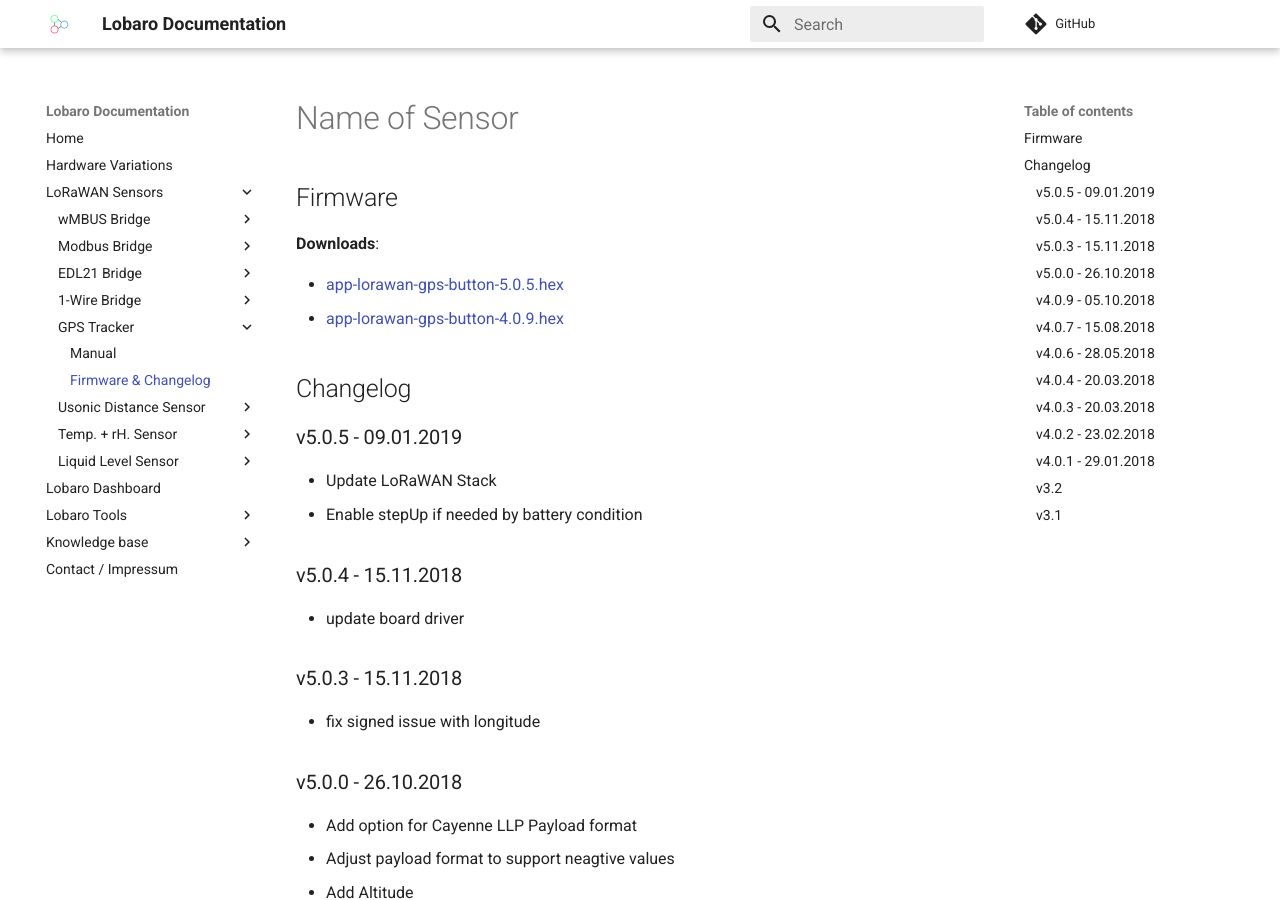
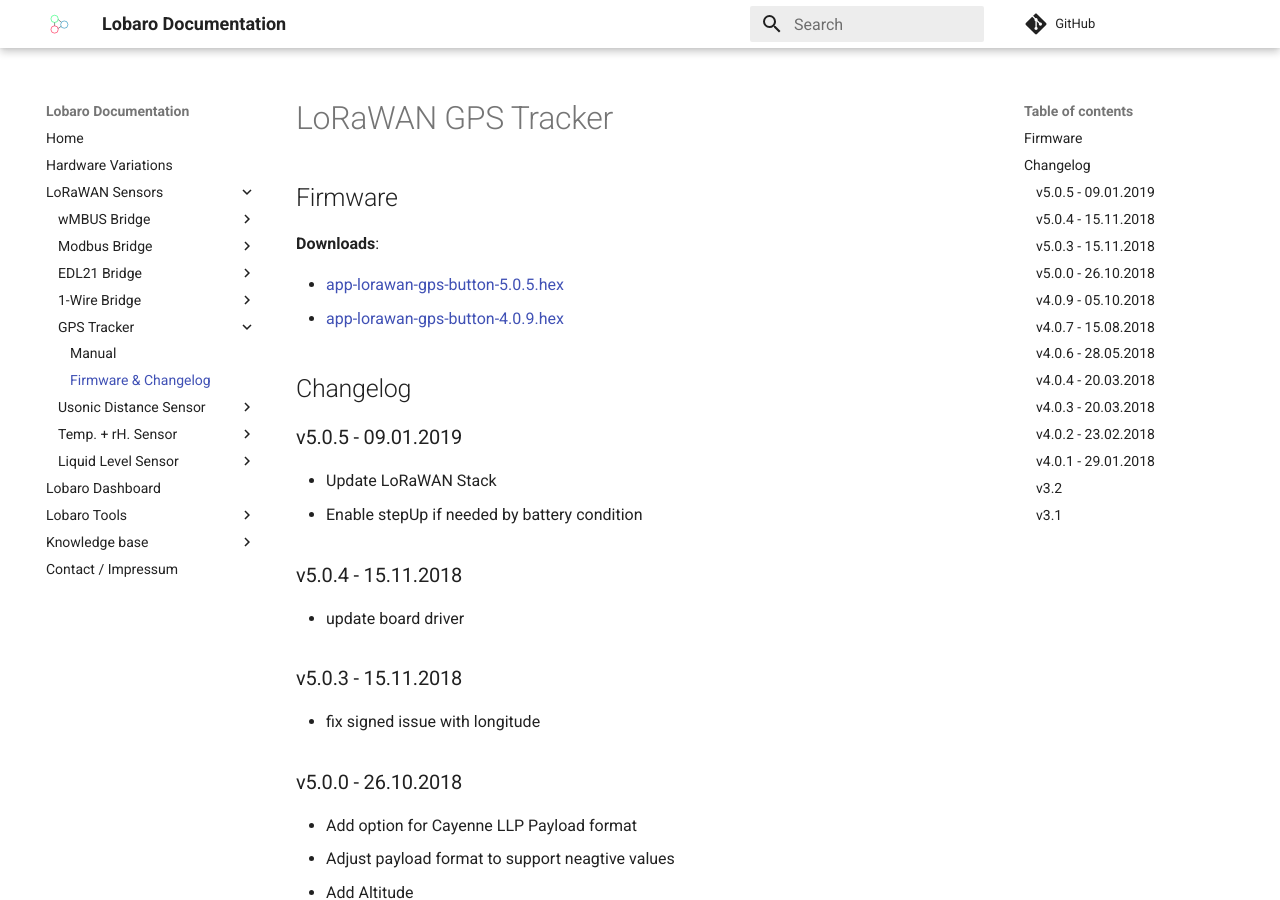
Before and after one commit to Lobaro/docs, an MkDocs documentation site: the page built from docs/lorawan-sensors/gps-lorawan/firmware.md, in a window 1280 px wide and 900 px high. Built offline with MkDocs 1.6.1 and Material for MkDocs 9.7.7, drawn with Linux system fonts in a browser that asks for light colours; a script that is not in the unit is left out; comment, search, counter and statistics services are not loaded.

Commit message:
Update firmware.md

```diff
--- a/docs/lorawan-sensors/gps-lorawan/firmware.md
+++ b/docs/lorawan-sensors/gps-lorawan/firmware.md
@@ -1,4 +1,4 @@
-# Name of Sensor
+# LoRaWAN GPS Tracker
 
 ## Firmware
 
```
